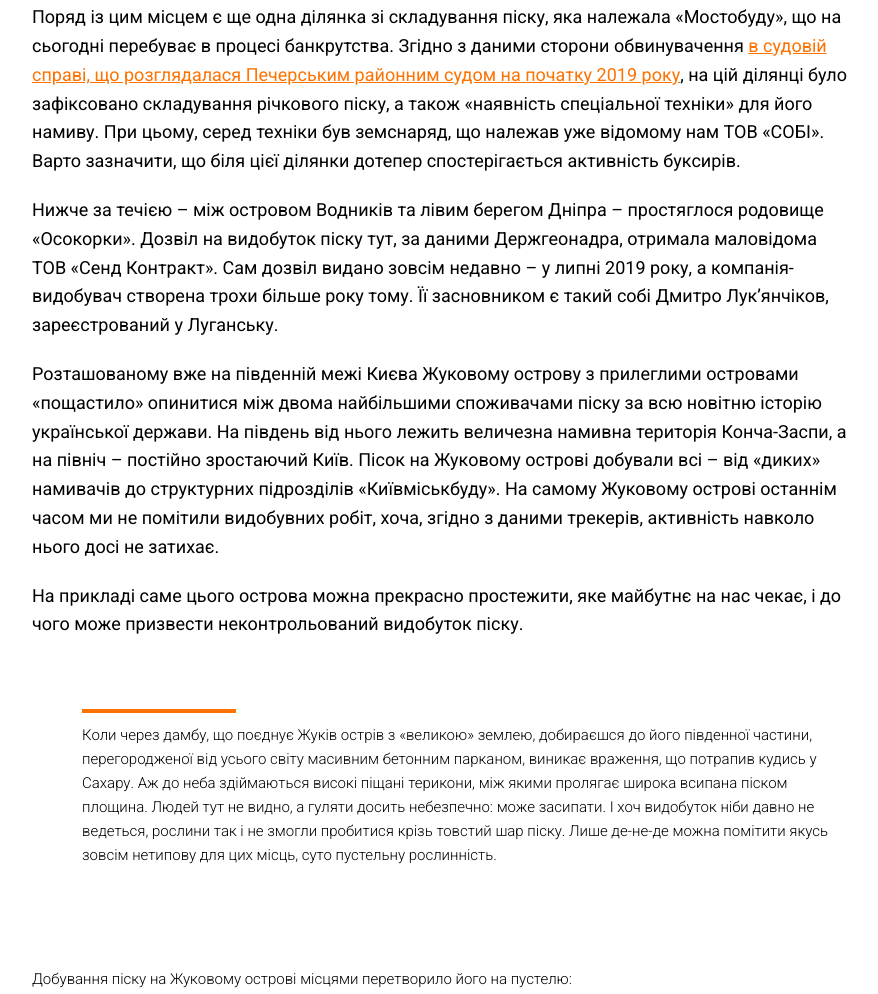
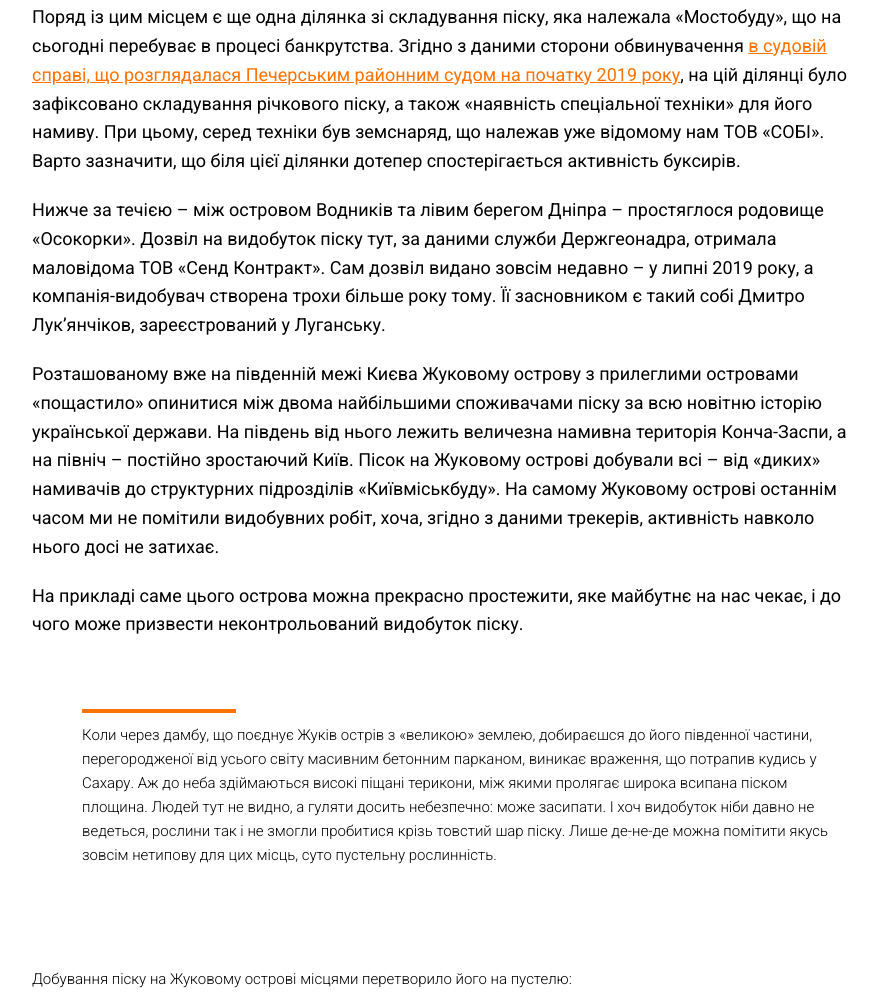
Before and after one commit to texty/sand, a plain HTML site: page index.html in a window 1280 px wide. Shown: the part 10151-11145 px from the top of the page, without its empty margins (224-1102 px from the left). Drawn offline with Linux system fonts and the light colour scheme.

Commit message:
геонадра

```diff
--- a/index.html
+++ b/index.html
@@ -188,7 +188,7 @@
 
     <p>Поряд із цим місцем є ще одна ділянка зі складування піску, яка належала «Мостобуду», що на сьогодні перебуває в процесі банкрутства. Згідно з даними сторони обвинувачення <a href="https://youcontrol.com.ua/catalog/court-document/80325658/" target="_blank">в судовій справі, що розглядалася Печерським районним судом на початку 2019 року</a>, на цій ділянці було зафіксовано складування річкового піску, а також «наявність спеціальної техніки» для його намиву. При цьому, серед техніки був земснаряд, що належав уже відомому нам ТОВ «СОБІ». Варто зазначити, що біля цієї ділянки дотепер спостерігається активність буксирів.</p>
 
-    <p>Нижче за течією – між островом Водників та лівим берегом Дніпра – простяглося родовище «Осокорки». Дозвіл на видобуток піску тут, за даними Держгеонадра, отримала маловідома ТОВ «Сенд Контракт». Сам дозвіл видано зовсім недавно – у липні 2019 року, а компанія-видобувач створена трохи більше року тому. Її засновником є такий собі Дмитро Лук’янчіков, зареєстрований у Луганську.</p>
+    <p>Нижче за течією – між островом Водників та лівим берегом Дніпра – простяглося родовище «Осокорки». Дозвіл на видобуток піску тут, за даними служби Держгеонадра, отримала маловідома ТОВ «Сенд Контракт». Сам дозвіл видано зовсім недавно – у липні 2019 року, а компанія-видобувач створена трохи більше року тому. Її засновником є такий собі Дмитро Лук’янчіков, зареєстрований у Луганську.</p>
 
       <p>Розташованому вже на південній межі Києва Жуковому острову з прилеглими островами «пощастило» опинитися між двома найбільшими споживачами піску за всю новітню історію української держави. На південь від нього лежить величезна намивна територія Конча-Заспи, а на північ – постійно зростаючий Київ. Пісок на Жуковому острові добували всі – від «диких» намивачів до структурних підрозділів «Київміськбуду». На самому Жуковому острові останнім часом ми не помітили видобувних робіт, хоча, згідно з даними трекерів, активність навколо нього досі не затихає.</p>
 
```
